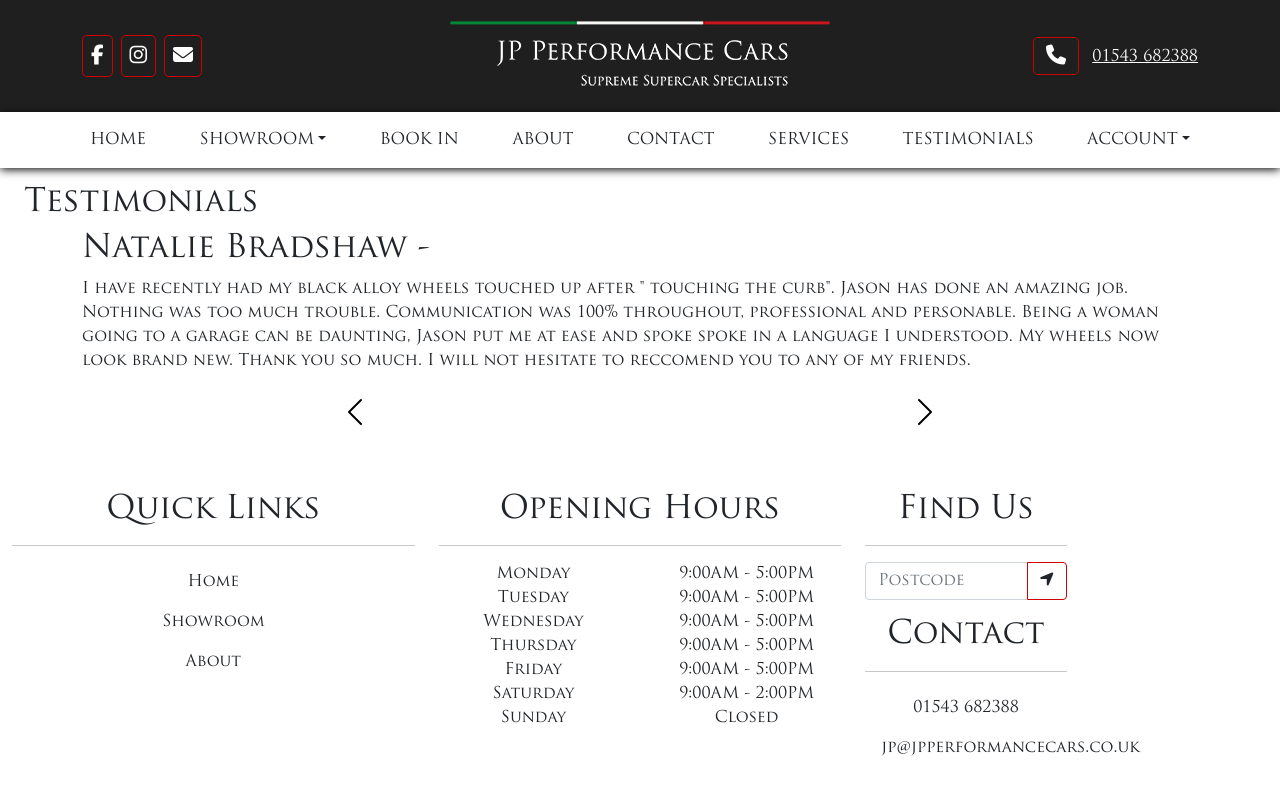
After one commit to Code-Institute-Submissions/JP-Performance-Cars, a Django app: page /testimonials/ in a window 1280 px wide. The commit adds this page. Run offline with Django 3.2, Linux system fonts and the light colour scheme; some libraries are stand-ins or nearby versions.

Commit message:
Added basic testimonials page

```diff
--- a/jp_performance_cars/settings.py
+++ b/jp_performance_cars/settings.py
@@ -51,6 +51,7 @@ INSTALLED_APPS = [
     'about',
     'contact',
     'services',
+    'testimonials',
 
     'crispy_forms',
     'storages'
--- a/jp_performance_cars/urls.py
+++ b/jp_performance_cars/urls.py
@@ -30,4 +30,5 @@ urlpatterns = [
     path('about/', include('about.urls')),
     path('contact/', include('contact.urls')),
     path('services/', include('services.urls')),
+    path('testimonials/', include('testimonials.urls')),
 ] + static(settings.MEDIA_URL, document_root=settings.MEDIA_ROOT)
--- a/templates/includes/navigation/mobile-nav.html
+++ b/templates/includes/navigation/mobile-nav.html
@@ -31,7 +31,7 @@
                 <li><a href="{% url 'about' %}" class="nav-link px-2 link-dark">ABOUT</a></li>
                 <li><a href="{% url 'contact' %}" class="nav-link px-2 link-dark">CONTACT</a></li>
                 <li><a href="{% url 'services' %}" class="nav-link px-2 link-dark">SERVICES</a></li>
-                <li><a href="#" class="nav-link px-2 link-dark">TESTIMONIALS</a></li>
+                <li><a href="{% url 'testimonials' %}" class="nav-link px-2 link-dark">TESTIMONIALS</a></li>
                 <li class="nav-item dropdown">
                     <a class="nav-link dropdown-toggle px-2 link-light" href="{% url 'showroom' %}"
                         data-bs-toggle="dropdown" aria-expanded="false">ACCOUNT</a>
--- a/templates/includes/navigation/second-header.html
+++ b/templates/includes/navigation/second-header.html
@@ -23,7 +23,7 @@
                 <li><a href="{% url 'about' %}" class="nav-link px-2 link-dark">ABOUT</a></li>
                 <li><a href="{% url 'contact' %}" class="nav-link px-2 link-dark">CONTACT</a></li>
                 <li><a href="{% url 'services' %}" class="nav-link px-2 link-dark">SERVICES</a></li>
-                <li><a href="#" class="nav-link px-2 link-dark">TESTIMONIALS</a></li>
+                <li><a href="{% url 'testimonials' %}" class="nav-link px-2 link-dark">TESTIMONIALS</a></li>
                 <li class="nav-item dropdown">
                     <a class="nav-link dropdown-toggle px-2 link-dark" href="{% url 'account' %}"
                         data-bs-toggle="dropdown" aria-expanded="false">ACCOUNT</a>
--- /dev/null
+++ b/testimonials/templates/testimonials/testimonials.html
@@ -0,0 +1,65 @@
+{% extends "base.html" %}
+{% load static %}
+
+{% block page_header %}
+<header class="w-100">
+    {% include 'includes/navigation/top-header.html' %}
+    {% include 'includes/navigation/second-header.html' %}
+    {% include 'includes/navigation/mobile-nav.html' %}
+</header>
+<div class="px-4 mt-3">
+    <h2>Testimonials</h2>
+</div>
+{% endblock %}
+
+{% block content %}
+<div class="container">
+    <div id="carouselExampleControls" class="carousel carousel-dark slide" data-bs-ride="carousel">
+        <div class="carousel-inner">
+            <div class="carousel-item active">
+                <h2>Natalie Bradshaw - </h2>
+                <p>I have recently had my black alloy wheels touched up after " touching the curb". Jason has done an
+                    amazing job. Nothing was too much trouble. Communication was 100% throughout, professional and
+                    personable. Being a woman going to a garage can be daunting, Jason put me at ease and spoke spoke in
+                    a
+                    language I understood. My wheels now look brand new. Thank you so much. I will not hesitate to
+                    reccomend
+                    you to any of my friends.</p>
+            </div>
+            <div class="carousel-item">
+                <h2>Sunny - </h2>
+                <p>Jason is great - very helpful and informative. Always happy to help and always looking to save you
+                    money
+                    where they can. Took my Maserati GT to change the A/C compressor and Jason got it sorted with little
+                    to
+                    no issues. Very decent price as well and kept costs to a minimum for me which was appreciated, even
+                    offered to pick me up when my car was ready which is nice. I would recommend Jason and JP
+                    Performance
+                    for your sports cars as they know what they are doing with their experience and friendly atmosphere,
+                    I
+                    will be using them moving forward!</p>
+            </div>
+            <div class="carousel-item">
+                <h2>Phoebe read - </h2>
+                <p>Recently had my alloy powder coated, They look amazing now I’m so happy.
+                    Would highly recommend JP Performance cars!! Thank you 😊
+                </p>
+            </div>
+        </div>
+        <div class="row text-center">
+            <div class="col-6">
+                <button class="btn" type="button" data-bs-target="#carouselExampleControls" data-bs-slide="prev">
+                    <span class="carousel-control-prev-icon" aria-hidden="true"></span>
+                    <span class="visually-hidden">Previous</span>
+                </button>
+            </div>
+            <div class="col-6">
+                <button class="btn" type="button" data-bs-target="#carouselExampleControls" data-bs-slide="next">
+                    <span class="carousel-control-next-icon" aria-hidden="true"></span>
+                    <span class="visually-hidden">Next</span>
+                </button>
+            </div>
+        </div>
+    </div>
+</div>
+{% endblock %}
--- /dev/null
+++ b/testimonials/urls.py
@@ -0,0 +1,6 @@
+from django.urls import path
+from . import views
+
+urlpatterns = [
+    path('', views.testimonials, name="testimonials"),
+]
--- a/testimonials/views.py
+++ b/testimonials/views.py
@@ -1,3 +1,7 @@
 from django.shortcuts import render
 
 # Create your views here.
+def testimonials(request):
+    template = 'testimonials/testimonials.html'
+
+    return render(request, template)
```
